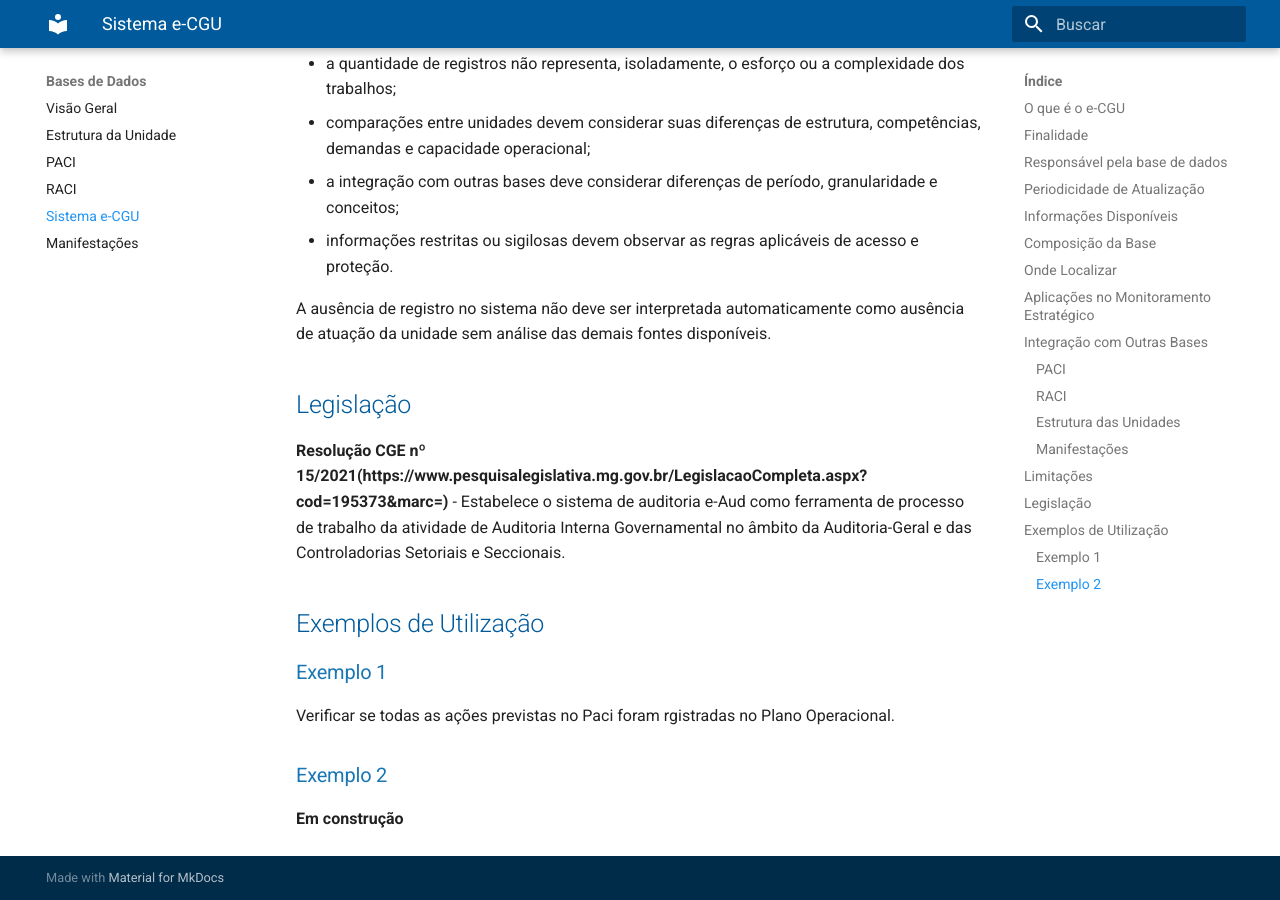
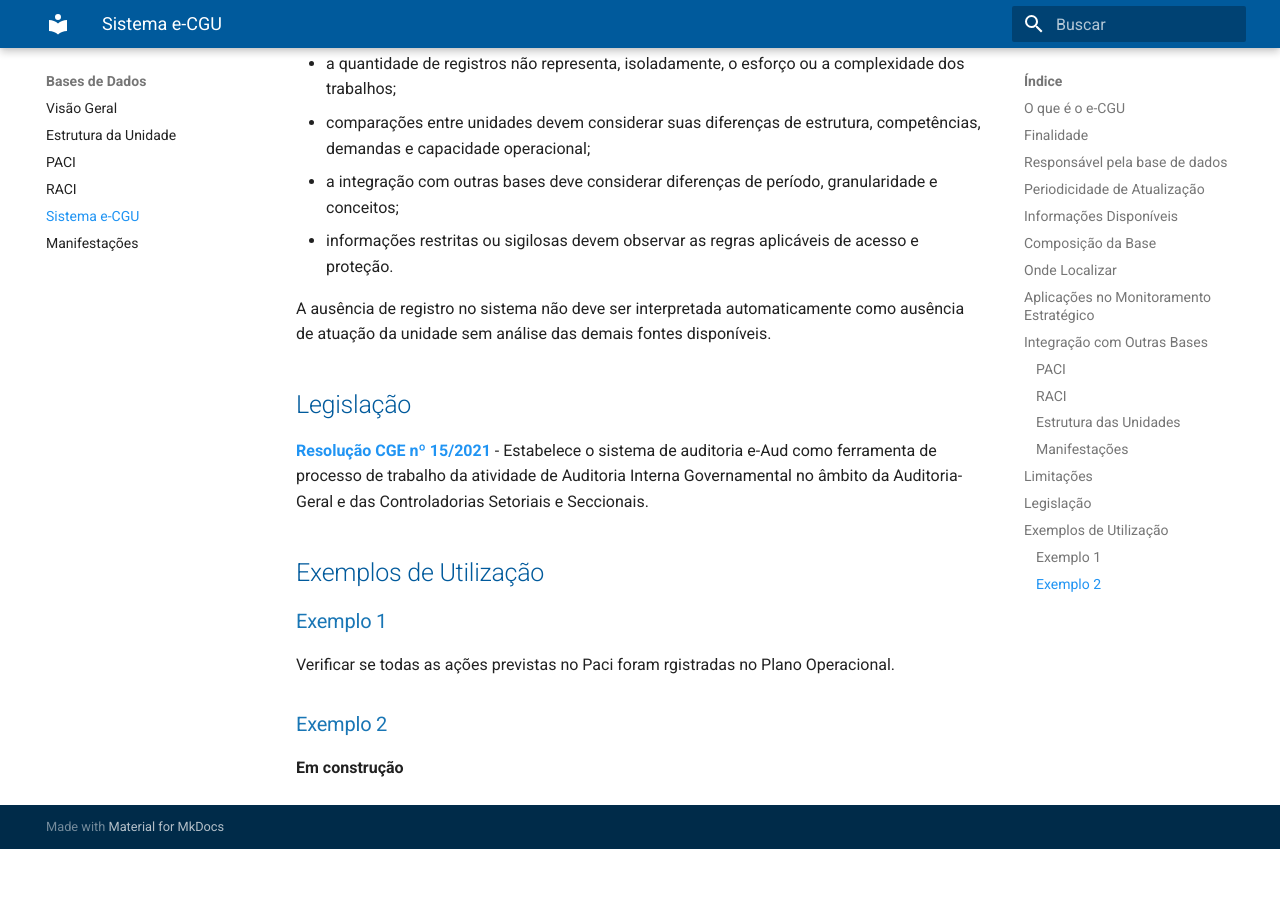
Before and after one commit to CGEMG-AHCS/guia-monitoramento-estrategico, an MkDocs documentation site: the page built from docs/bases-dados/e-cgu.md, in a window 1280 px wide and 900 px high, scrolled down 3931 px. Built offline with MkDocs 1.6.1 and Material for MkDocs 9.7.7, drawn with Linux system fonts in a browser that asks for light colours; after the commit the page ends 4780 px from its top, so only the background shows below that.

Commit message:
Fix link formatting for Resolução CGE nº 15/2021

```diff
--- a/docs/bases-dados/e-cgu.md
+++ b/docs/bases-dados/e-cgu.md
@@ -121,8 +121,7 @@
 
 ## Legislação
 
-**Resolução CGE nº 15/2021(https://www.pesquisalegislativa.mg.gov.br/LegislacaoCompleta.aspx?cod=195373&marc=)** - Estabelece o sistema de auditoria e-Aud como ferramenta de processo de trabalho da atividade de Auditoria Interna Governamental no âmbito da Auditoria-Geral e das Controladorias Setoriais e Seccionais.
-
+**[Resolução CGE nº 15/2021](https://www.pesquisalegislativa.mg.gov.br/LegislacaoCompleta.aspx?cod=195373&marc=)** - Estabelece o sistema de auditoria e-Aud como ferramenta de processo de trabalho da atividade de Auditoria Interna Governamental no âmbito da Auditoria-Geral e das Controladorias Setoriais e Seccionais.
 
 ## Exemplos de Utilização
 
```
